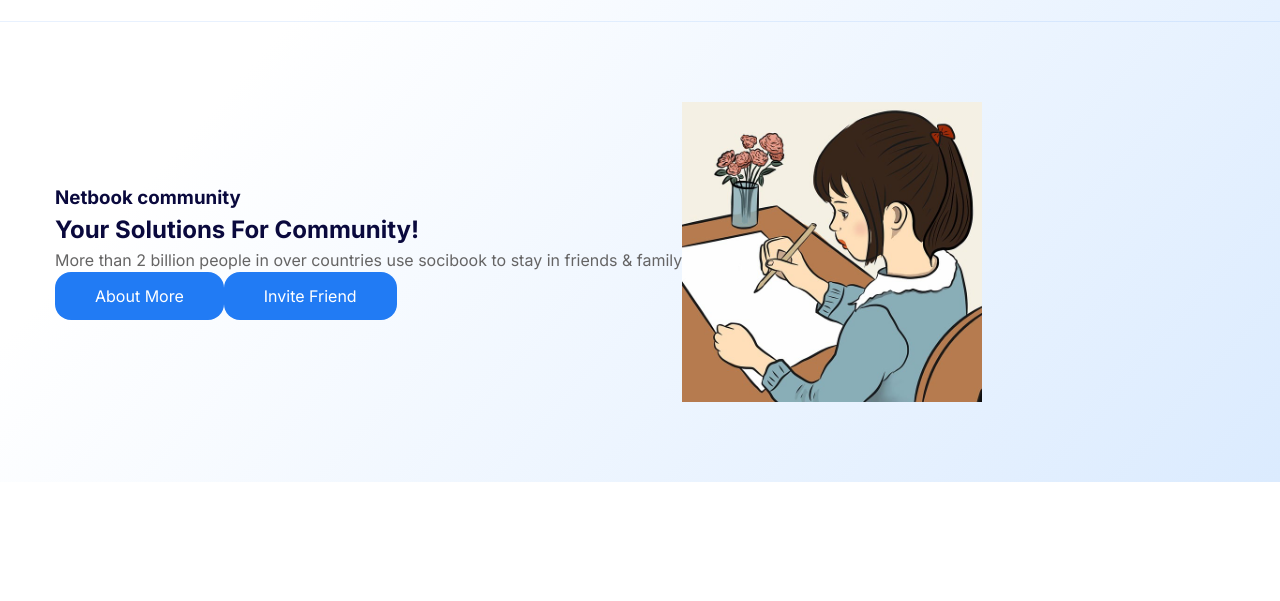
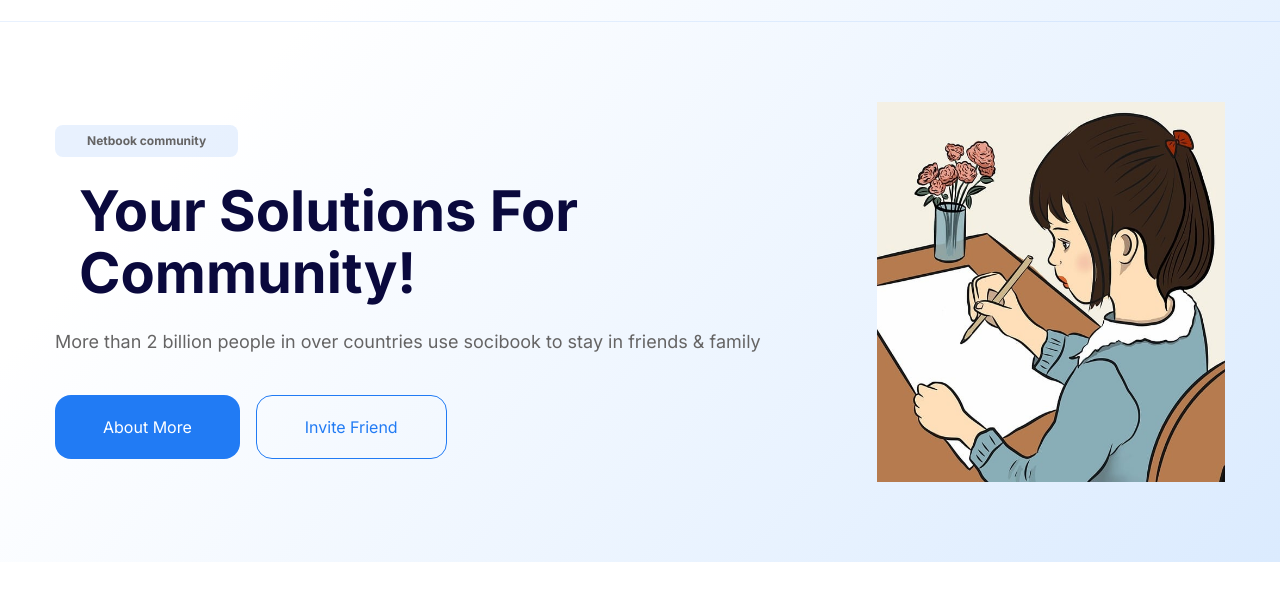
Before and after one commit to 30Bkr/LandingPage, a plain HTML site: page index.html in a window 1280 px wide. Shown: the part 75-676 px from the top of the page. Drawn offline with Linux system fonts and the light colour scheme.

Commit message:
agregamos css a los componentes

```diff
--- a/index.html
+++ b/index.html
@@ -40,13 +40,16 @@
 
     <section class="hero container">
       <div class="hero__content">
-        <h3>Netbook community</h3>
-        <h2>Your Solutions For Community!</h2>
-        <p>More than 2 billion people in over countries use socibook to stay in friends & family</p>
-        <p><a href="#" class="btn">About More</a><a href="#" class="btn">Invite Friend</a></p>
+        <h2 class="hero__title">Netbook community</h2>
+        <h3 class="hero__subtitle">Your Solutions For Community!</h3>
+        <p class="hero__description">More than 2 billion people in over countries use socibook to stay in friends & family</p>
+        <p class="hero__cta">
+          <a href="#" class="btn btn__large">About More</a>
+          <a href="#" class="btn btn__secondary btn__large">Invite Friend</a>
+        </p>
       </div>
       <div class="hero__image">
-        <img src="images/to-write-gc60bfaf0d_640.png" alt="imagen de ejemplo" width="300px" height="300px">
+        <img src="images/to-write-gc60bfaf0d_640.png" alt="imagen de ejemplo" width="380px" height="380px">
       </div>
 
 
--- a/styles/main.css
+++ b/styles/main.css
@@ -85,6 +85,16 @@ a {
   padding: 0 2.5rem;
   border-radius: 16px;
 }
+.btn__secondary{
+  background-color: transparent;
+  border: solid 1px var(--color-primary);
+  color: var(--color-primary);
+}
+.btn__large{
+  height: 64px;
+  padding: 0 48px;
+
+}
 .container{
   width: var(--full-width);
   margin: 0 auto;
@@ -137,3 +147,26 @@ a {
   align-items: center;
   padding: 5rem 0;
 }
+.hero__title{
+  font-size: 12px;
+  background-color: var(--color-primary-10);
+  border-radius: 0.5rem;
+  display: inline-flex;
+  align-items: center;
+  color: var(--color-primarys);
+  padding: 0 2rem;
+  height: 2rem;
+}
+.hero__subtitle{
+  font-size: 3.5rem;
+  line-height: 1.1;
+  margin: 1.5rem;
+}
+.hero__description{
+  font-size: 1.125rem;
+  margin-bottom: 2.5rem;
+}
+.hero__cta{
+  display: flex;
+  gap: 1rem;
+}
```
